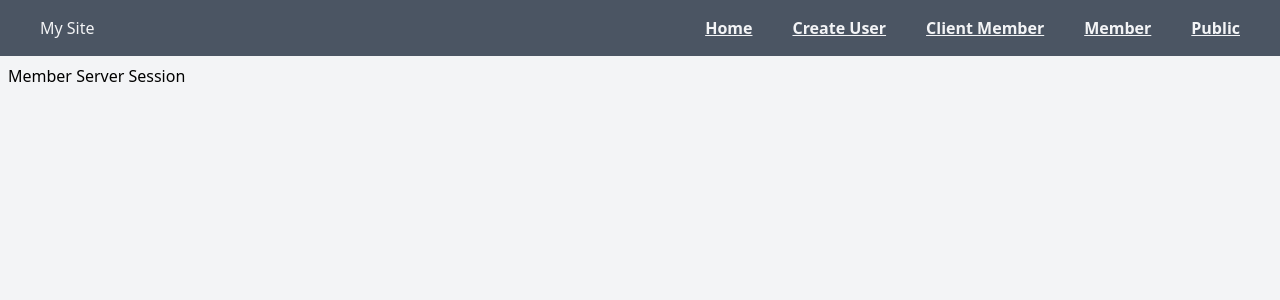
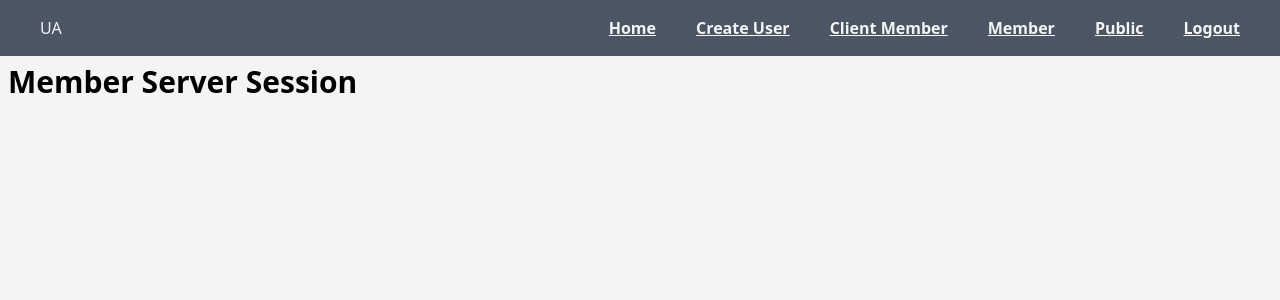
Before and after one commit to umairahmed88/next-auth-fcc, a Next.js app: page /Member in a window 1280 px wide. Shown: the top 300 px of the page. Built offline with nearby package versions, Linux system fonts and the light colour scheme; no server answers; sample sign-in values are in the browser's storage.

Commit message:
added login / logout functionality to the app

```diff
--- a/app/(components)/Nav.jsx
+++ b/app/(components)/Nav.jsx
@@ -1,17 +1,27 @@
 import Link from "next/link";
 import React from "react";
+import { getServerSession } from "next-auth";
+import { options } from "../api/auth/[...nextauth]/options";
+import { redirect } from "next/dist/server/api-utils";
 
-const Nav = () => {
+const Nav = async () => {
+	const session = await getServerSession(options);
+
 	return (
 		<header className=' bg-gray-600 text-gray-100'>
 			<nav className=' flex justify-between items-center w-full px-10 py-4'>
-				<div className=''>My Site</div>
+				<div className=''>UA</div>
 				<div className=' flex gap-10'>
 					<Link href='/'>Home</Link>
 					<Link href='/CreateUser'>Create User</Link>
 					<Link href='/ClientMember'>Client Member</Link>
 					<Link href='/Member'>Member</Link>
 					<Link href='/Public'>Public</Link>
+					{session ? (
+						<Link href='/api/auth/signout?callbackUrl=/'>Logout</Link>
+					) : (
+						<Link href='/api/auth/signin'>Login</Link>
+					)}
 				</div>
 			</nav>
 		</header>
--- a/app/Member/page.jsx
+++ b/app/Member/page.jsx
@@ -1,5 +1,19 @@
-const Member = () => {
-	return <div>Member Server Session</div>;
+import { getServerSession } from "next-auth";
+import { options } from "../api/auth/[...nextauth]/options";
+import { redirect } from "next/navigation";
+
+const Member = async () => {
+	const session = await getServerSession(options);
+
+	if (!session) {
+		redirect("/api/auth/signin?callbackUrl=/Member");
+	}
+
+	return (
+		<div>
+			<h1>Member Server Session</h1>
+		</div>
+	);
 };
 
 export default Member;
--- a/app/api/auth/[...nextauth]/options.js
+++ b/app/api/auth/[...nextauth]/options.js
@@ -9,7 +9,7 @@
 
 				let userRole = "GitHub User";
 
-				if (profile?.email == "umairahmedawn@gmail.com") {
+				if (profile?.email == "umairahmed_88@ymail.com") {
 					userRole = "admin";
 				}
 
@@ -19,7 +19,7 @@
 				};
 			},
 			clientId: process.env.GITHUB_ID,
-			clientSecret: process.env.GITHUB_SECRET,
+			clientSecret: process.env.GITHUB_Secret,
 		}),
 		GoogleProvider({
 			profile(profile) {
@@ -32,7 +32,7 @@
 				};
 			},
 			clientId: process.env.GOOGLE_ID,
-			clientSecret: process.env.GOOGLE_SECRET,
+			clientSecret: process.env.GOOGLE_Secret,
 		}),
 	],
 	callbacks: {
@@ -42,6 +42,8 @@
 		},
 		async session({ session, token }) {
 			if (session?.user) session.user.role = token.role;
+
+			return session;
 		},
 	},
 };
```
